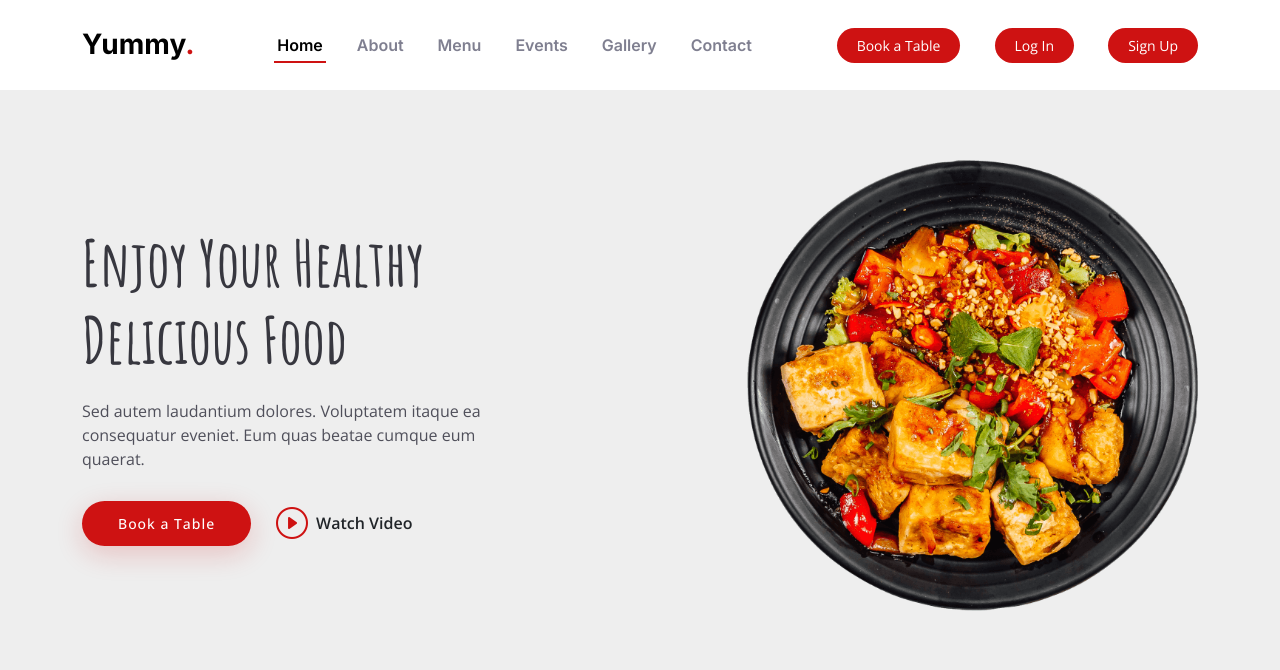
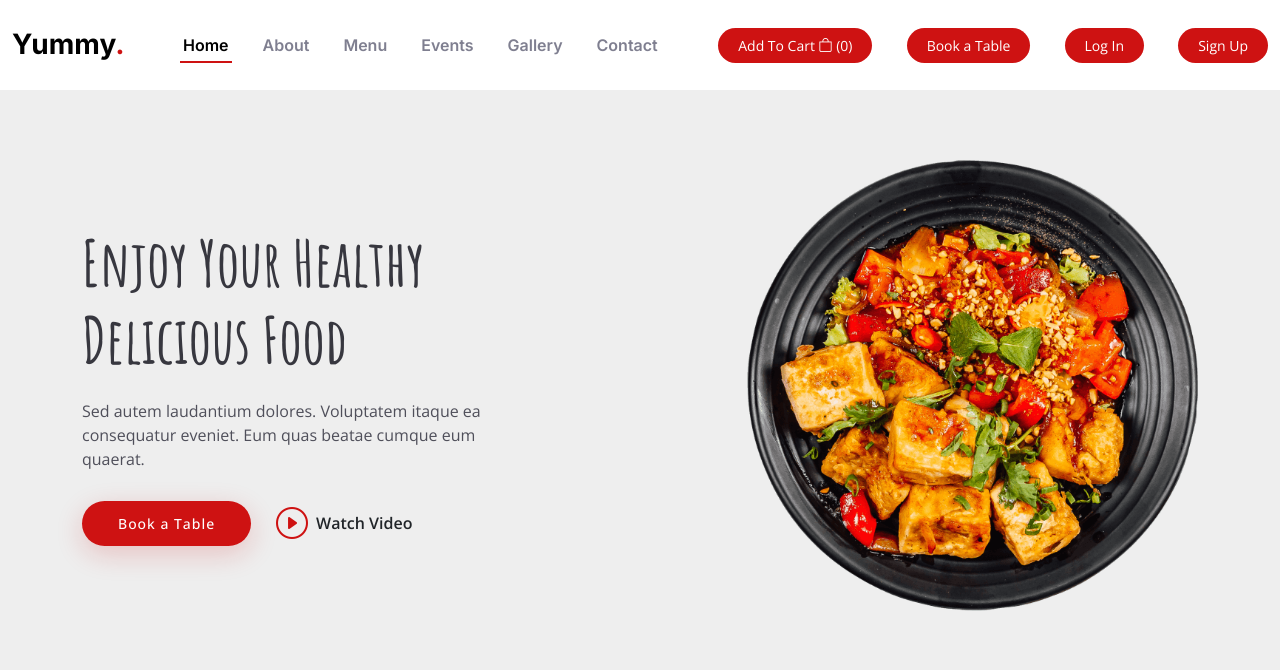
Before and after one commit to Huzaifa9181/restaurant, a PHP site: page /resturant/ in a window 1280 px wide. Shown: the top 670 px of the page. Run offline with PHP 8.4, Linux system fonts and the light colour scheme; data comes from the database, SQL or seed files in the repository; data that the repository does not hold is empty; some libraries are stand-ins or nearby versions.

Commit message:
Yummy Restaurant Index Page

```diff
--- a/index.php
+++ b/index.php
@@ -12,7 +12,7 @@ include_once("php/database.php");
     <title>Yummy - Index</title>
     <meta content="" name="description">
     <meta content="" name="keywords">
-
+    <link rel="stylesheet" href="https://cdn.jsdelivr.net/npm/bootstrap-icons@1.9.1/font/bootstrap-icons.css">
     <!-- Google Fonts -->
     <link rel="preconnect" href="https://fonts.googleapis.com">
     <link rel="preconnect" href="https://fonts.gstatic.com" crossorigin>
@@ -32,6 +32,7 @@ include_once("php/database.php");
 
     <script src="https://ajax.googleapis.com/ajax/libs/jquery/3.4.1/jquery.min.js"></script>
     <script src="https://cdnjs.cloudflare.com/ajax/libs/popper.js/1.16.0/umd/popper.min.js"></script>
+
 
 </head>
 
@@ -141,7 +142,7 @@ include_once("php/database.php");
 
 
     <header id="header" class="header fixed-top d-flex align-items-center">
-        <div class="container d-flex align-items-center justify-content-between">
+        <div class="container-fluid d-flex align-items-center justify-content-between">
 
             <a href="index.php" class="logo d-flex align-items-center me-auto me-lg-0">
                 <h1>Yummy<span>.</span></h1>
@@ -163,12 +164,25 @@ include_once("php/database.php");
                             <li><a href="php/table_reservation.php">Table Reservation</a></li>';
                         }
                     }
+
                     ?>
                 </ul>
             </nav>
             <!-- .navbar -->
             <div>
+                <?php
+                    if(isset($_SESSION['add_to_cart'])){
+                        $count = count($_SESSION['add_to_cart']);
+
+                        echo '<a class="btn-book-a-table" href="php/cart.php">Add To Cart <i class="bi bi-bag"></i> ('.$count.')</a>';
+                    }else{
+                        echo '<a class="btn-book-a-table" href="php/cart.php">Add To Cart <i class="bi bi-bag"></i> (0)</a>';
+                    }
+
+                ?>
                 <a class="btn-book-a-table" href="#book-a-table">Book a Table</a>
+
+
                 <?php
                     if(!isset($_SESSION['Loggedin'])){
                         echo'
@@ -1031,6 +1045,7 @@ include_once("php/database.php");
             class="bi bi-arrow-up-short"></i></a>
 
     <div id="preloader"></div>
+    <div id="alert"></div>
 
     <!-- Vendor JS Files -->
     <script src="assets/vendor/bootstrap/js/bootstrap.bundle.min.js"></script>
@@ -1044,10 +1059,26 @@ include_once("php/database.php");
     <script src="assets/js/main.js"></script>
     <script>
         $(document).ready(function(){
+
+            function add_cart(id){
+                $.ajax({
+                    url : "php/add_to_cart.php",
+                    type : "POST",
+                    data : {id:id},
+                    success : function(data){
+                        $("#alert").html(data);
+                        // console.log(data);
+                    }
+                })
+            }
+
             $(".add-to-cart").on("click",function(){
                 var id = $(this).data("id");
-                console.log(id);
+                add_cart(id)
+                // console.log(id);
             })
+
+
         })
     </script>
 </body>
```
